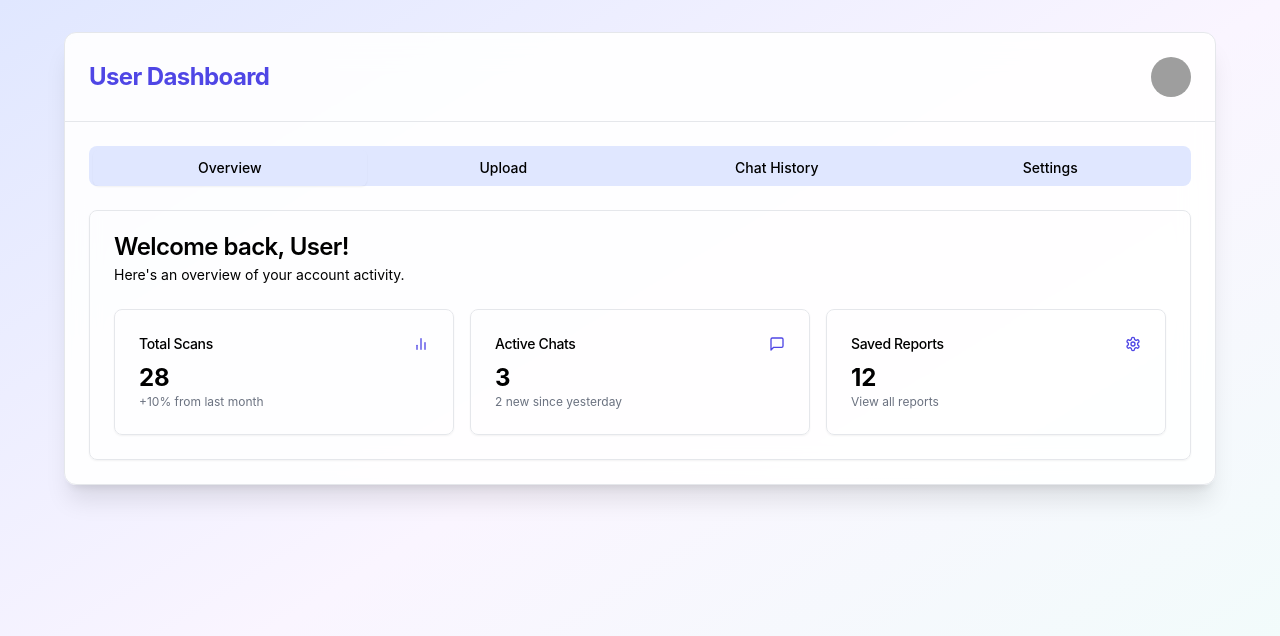
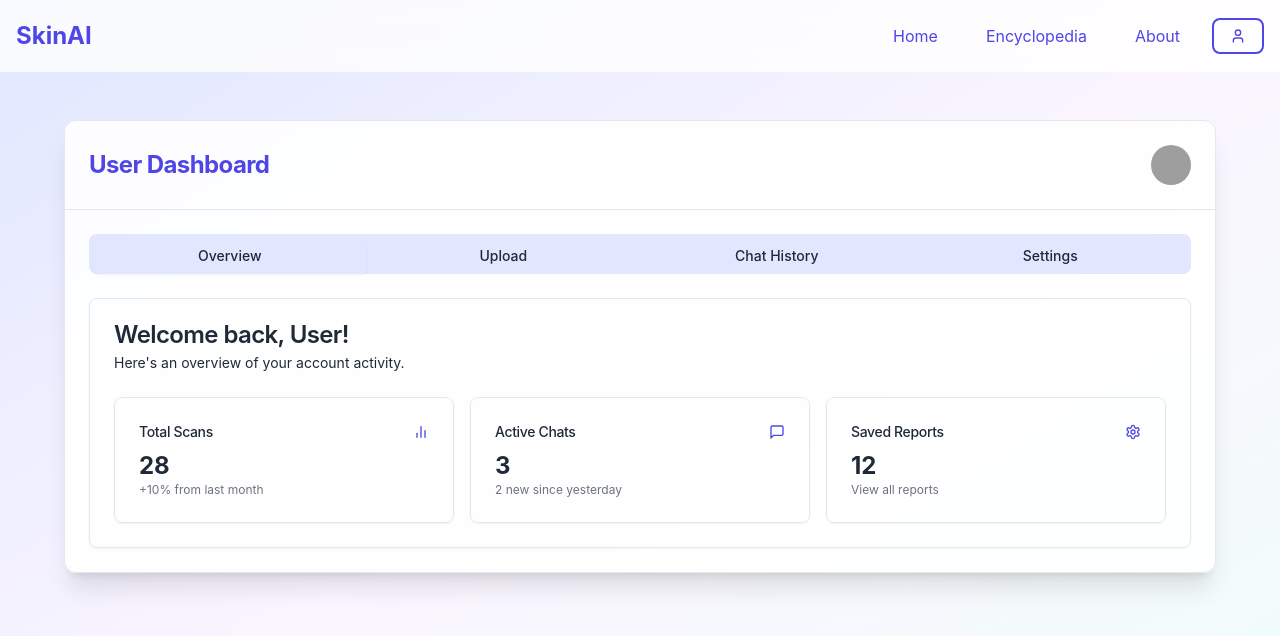
Before and after one commit to IBM-Call-for-Codes-2024/frontend, a React (Create React App) app in the folder frontend/: page /dashboard in a window 1280 px wide. Shown: the top 636 px of the page. Built offline with nearby package versions, Linux system fonts and the light colour scheme; grey boxes are pictures that could not be loaded.

Commit message:
Refactored UserDashboard to match the style of other pages

```diff
--- a/frontend/src/pages/UserDashboard.tsx
+++ b/frontend/src/pages/UserDashboard.tsx
@@ -1,4 +1,5 @@
 import React, { useState } from 'react'
+import { useNavigate } from 'react-router-dom'
 import { motion, AnimatePresence } from 'framer-motion'
 import { Button } from "../components/ui/Button"
 import { Input } from "../components/ui/Input"
@@ -7,6 +8,7 @@ import { Tabs, TabsContent, TabsList, TabsTrigger } from "../components/ui/Tabs"
 import { Card, CardContent, CardDescription, CardFooter, CardHeader, CardTitle } from "../components/ui/Cards"
 import { Avatar, AvatarFallback, AvatarImage } from "../components/ui/Avatar"
 import { ScrollArea } from "../components/ui/Scroll_Area"
+import { DropdownMenu, DropdownMenuContent, DropdownMenuItem, DropdownMenuTrigger } from "../components/ui/DropdownMenu"
 import { User, Upload, MessageSquare, BarChart2, Settings } from 'lucide-react'
 
 interface ChatMessage {
@@ -48,8 +50,10 @@ const mockChatHistory: ChatHistory[] = [
 ]
 
 export default function UserDashboard() {
+  const navigate = useNavigate()
   const [activeChat, setActiveChat] = useState<ChatHistory | null>(null)
   const [newMessage, setNewMessage] = useState('')
+  const [isDropdownOpen, setIsDropdownOpen] = useState(false)
 
   const handleSendMessage = (e: React.FormEvent) => {
     e.preventDefault()
@@ -67,8 +71,34 @@ export default function UserDashboard() {
     }
   }
 
+  const toggleDropdown = () => {
+    setIsDropdownOpen(prev => !prev)
+  }
+
   return (
-    <div className="min-h-screen bg-gradient-to-br from-indigo-100 via-purple-50 to-teal-50 p-8">
+    <div className="min-h-screen bg-gradient-to-br from-indigo-100 via-purple-50 to-teal-50 text-gray-800">
+      <header className="p-4 flex justify-between items-center bg-white bg-opacity-80 backdrop-blur-md">
+        <h1 className="text-2xl font-bold text-indigo-600">SkinAI</h1>
+        <nav className="flex items-center space-x-4">
+          <Button variant="ghost" onClick={() => navigate('/')}>Home</Button>
+          <Button variant="ghost" onClick={() => navigate('/encyclopedia')}>Encyclopedia</Button>
+          <Button variant="ghost" onClick={() => navigate('/about')}>About</Button>
+          <DropdownMenu>
+            <DropdownMenuTrigger asChild>
+              <Button variant="outline" size="icon" onClick={toggleDropdown}>
+                <User className="h-4 w-4" />
+              </Button>
+            </DropdownMenuTrigger>
+            {isDropdownOpen && (
+              <DropdownMenuContent align="end">
+                <DropdownMenuItem onClick={() => navigate('/')}>Logout</DropdownMenuItem>
+              </DropdownMenuContent>
+            )}
+          </DropdownMenu>
+        </nav>
+      </header>
+
+      <main className="container mx-auto px-4 py-12">
         <Card className="w-full max-w-6xl mx-auto bg-white bg-opacity-90 backdrop-blur-lg shadow-xl rounded-xl overflow-hidden">
           <CardHeader className="border-b border-gray-200">
             <div className="flex items-center justify-between">
@@ -258,6 +288,7 @@ export default function UserDashboard() {
             </Tabs>
           </CardContent>
         </Card>
+      </main>
     </div>
   )
 }
```
Lines whose indentation alone changed are shown as unchanged.
